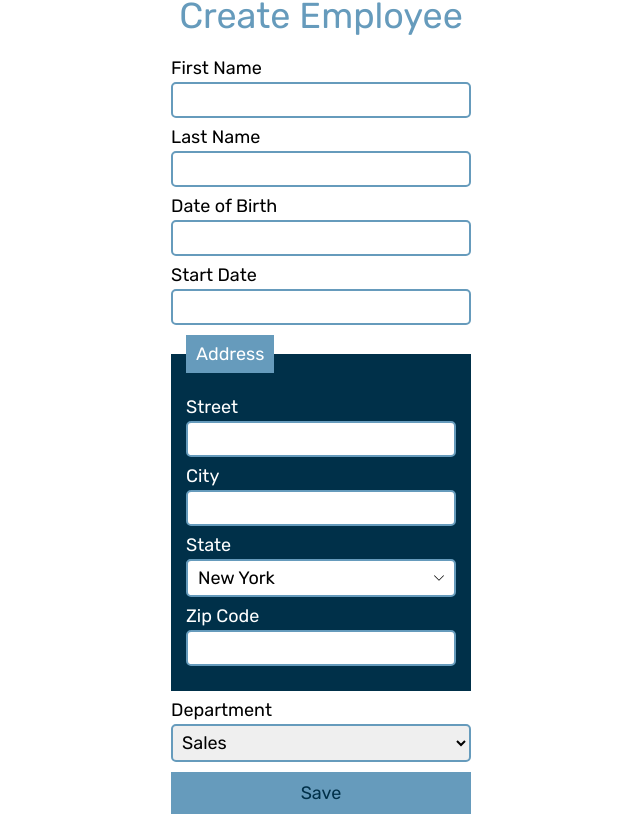
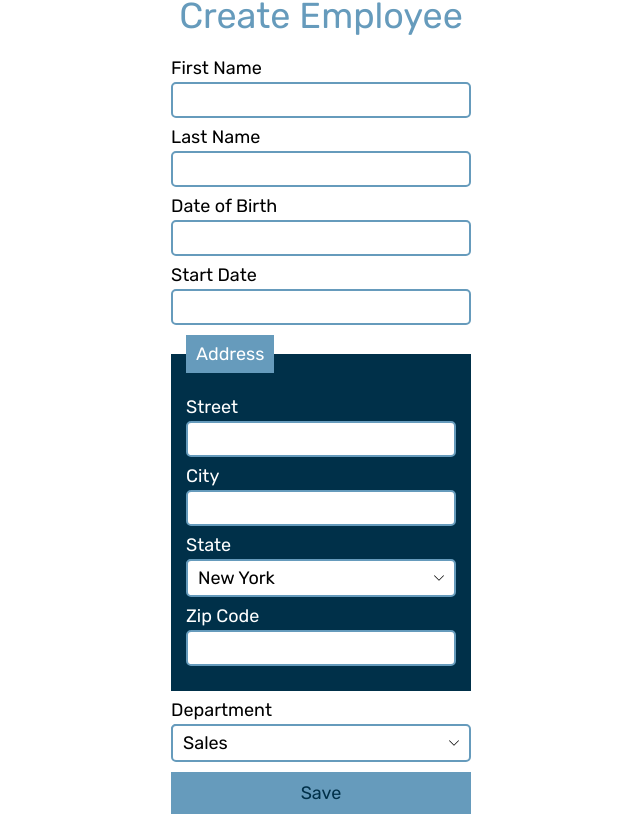
Before and after one commit to AnthonyCollette/Project14, a React (Create React App) app: page / in a window 1280 px wide. Shown: the part 222-1036 px from the top of the page, without its empty margins (319-959 px from the left). Built offline with nearby package versions, Linux system fonts and the light colour scheme.

Commit message:
smooth-select

```diff
--- a/src/assets/css/style.css
+++ b/src/assets/css/style.css
@@ -282,12 +282,17 @@ select {
 
 .smooth-select {
     position: relative;
+    z-index: 2;
 }
 
 .smooth-select select {
     height: 0;
     width: 0;
     position: absolute;
+}
+
+.smooth-select select:focus-visible, .smooth-select select:focus, .smooth-select select:active, .smooth-select select:focus-within {
+    outline: none;
 }
 
 .smooth-select svg {
@@ -303,14 +308,15 @@ select {
     position: absolute;
     background-color: white;
     color: black;
-    top: calc(100% - 2px);
+    top: calc(100% - 3px);
     left: 0;
-    width: 100%;
-    border-radius: 0 0 5px;
+    width: calc(100% - 4px);
+    border-radius: 0 0 5px 5px;
     padding: 5px 0;
-    box-shadow: inset 0 0 0 2px var(--color-002);
-    /* border: 2px solid var(--color-002); */
-    /* border-top: none; */
+    /* box-shadow: inset 0 0 0 2px var(--color-002); */
+    border: 2px solid var(--color-002);
+    border-top: none;
+    z-index: -1;
 }
 
 .smooth-select ul li {
--- a/src/components/Form.js
+++ b/src/components/Form.js
@@ -4,6 +4,7 @@ import SmoothSelect from './SmoothSelect';
 const Form = () => {
 
     const stateOptions = ['New York', 'Paris', 'Londres', 'Tokyo']
+    const departmentOptions = ['Sales', 'Marketing']
 
     return (
         <form>
@@ -44,10 +45,7 @@ const Form = () => {
             </fieldset>
             <div className='form-group'>
                 <label>Department</label>
-                <select name="department">
-                    <option value="Sales">Sales</option>
-                    <option value="Marketing">Marketing</option>
-                </select>
+                <SmoothSelect options={departmentOptions} />
             </div>
             <button className='btn'>
                 Save
```
